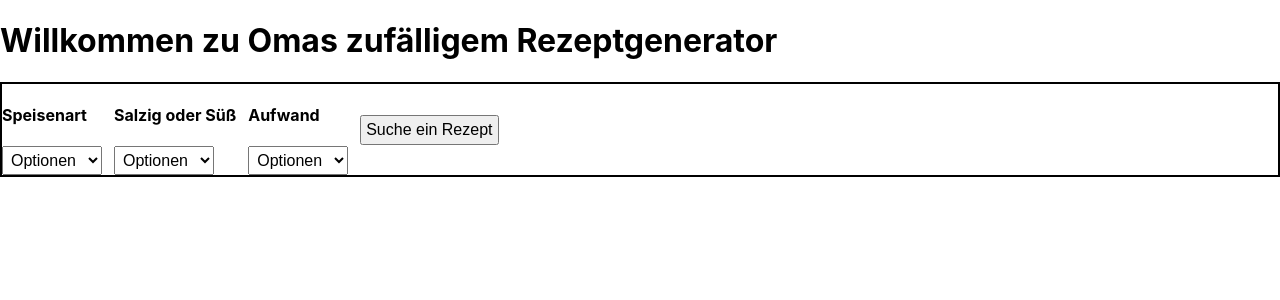
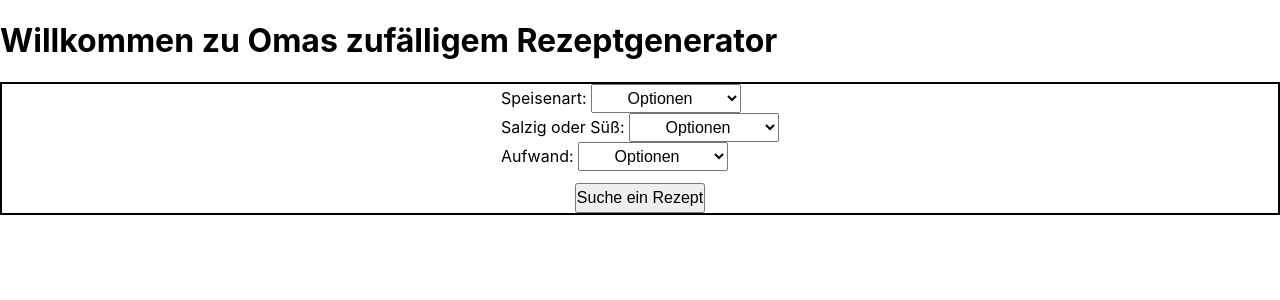
Before and after one commit to flo951/next-js-random-recipe-generator, a Next.js app: page / in a window 1280 px wide. Shown: the top 300 px of the page. Built offline with nearby package versions, Linux system fonts and the light colour scheme.

Commit message:
Add funcionality in database query to always select a random id, simplify api route, minor design changes in frontend

```diff
--- a/pages/api/recipe.js
+++ b/pages/api/recipe.js
@@ -1,21 +1,11 @@
 import { getRandomRecipe } from '../../util/database';
 
 export default async function recipeHandler(req, res) {
-  function getRandomInt(min, max) {
-    min = Math.ceil(min);
-    max = Math.floor(max);
-    return Math.floor(Math.random() * (max - min + 1)) + min;
-  }
-
-  const randomNumber = getRandomInt(1, 3);
-
   const recipe = await getRandomRecipe(
     req.body.type,
     req.body.taste,
     req.body.effort,
-    randomNumber,
   );
-  console.log(recipe);
 
   res.status(201).json({ recipe: recipe });
   return;
--- a/pages/index.tsx
+++ b/pages/index.tsx
@@ -5,18 +5,21 @@ import Image from 'next/image';
 
 const formStyles = css`
   display: flex;
+  flex-direction: column;
+
   align-items: center;
   gap: 12px;
   border: 2px solid black;
 `;
 const selectStyles = css`
-  width: 100px;
+  width: 150px;
   font-size: 16px;
+  text-align: center;
   padding: 4px;
 `;
 const inputSubmitStyles = css`
   font-size: 16px;
-  padding: 4px;
+  padding: 4px 0px;
   cursor: pointer;
 `;
 
@@ -97,32 +100,49 @@ export default function Home() {
           }}
         >
           <div>
-            <h4>Speisenart</h4>
-            <select css={selectStyles} onChange={handleSelectFoodType}>
-              <option value="default">Optionen</option>
+            <div>
+              <label htmlFor="food-type">Speisenart: </label>
+              <select
+                name="food-type"
+                css={selectStyles}
+                onChange={handleSelectFoodType}
+                required
+              >
+                <option value="">Optionen</option>
+
                 <option value="starter">Vorspeise</option>
                 <option value="main">Hauptspeise</option>
                 <option value="dessert">Nachspeise</option>
               </select>
             </div>
             <div>
-            <h4>Salzig oder Süß</h4>
-            <select css={selectStyles} onChange={handleSelectFoodTaste}>
-              <option value="default">Optionen</option>
+              <label htmlFor="food-taste">Salzig oder Süß: </label>
+              <select
+                name="food-taste"
+                css={selectStyles}
+                onChange={handleSelectFoodTaste}
+                required
+              >
+                <option value="">Optionen</option>
                 <option value="salt">Salzig</option>
                 <option value="sweet">Süß</option>
               </select>
             </div>
             <div>
-            <h4>Aufwand</h4>
-            <select css={selectStyles} onChange={handleSelectFoodEffort}>
-              <option value="default">Optionen</option>
+              <label htmlFor="food-effort">Aufwand: </label>
+              <select
+                name="food-effort"
+                css={selectStyles}
+                onChange={handleSelectFoodEffort}
+                required
+              >
+                <option value="">Optionen</option>
                 <option value="low">Gering</option>
                 <option value="middle">Mittel</option>
                 <option value="high">Hoch</option>
               </select>
             </div>
-
+          </div>
           <input
             css={inputSubmitStyles}
             type="submit"
--- a/util/database.ts
+++ b/util/database.ts
@@ -18,11 +18,10 @@ export async function getRandomRecipe(
   recipeType: string,
   recipeTaste: string,
   recipeEffort: string,
-  randomNumber: number,
 ) {
   const [recipe] = await sql<[Recipe]>`
 
-  SELECT * from recipes WHERE type = ${recipeType} AND taste = ${recipeTaste} AND effort = ${recipeEffort} AND id = ${randomNumber}
+  SELECT * FROM recipes  WHERE type = ${recipeType} AND taste = ${recipeTaste} AND effort = ${recipeEffort}  ORDER BY random() LIMIT 1
   `;
 
   return camelcaseKeys(recipe);
```
Lines whose indentation alone changed are shown as unchanged.
